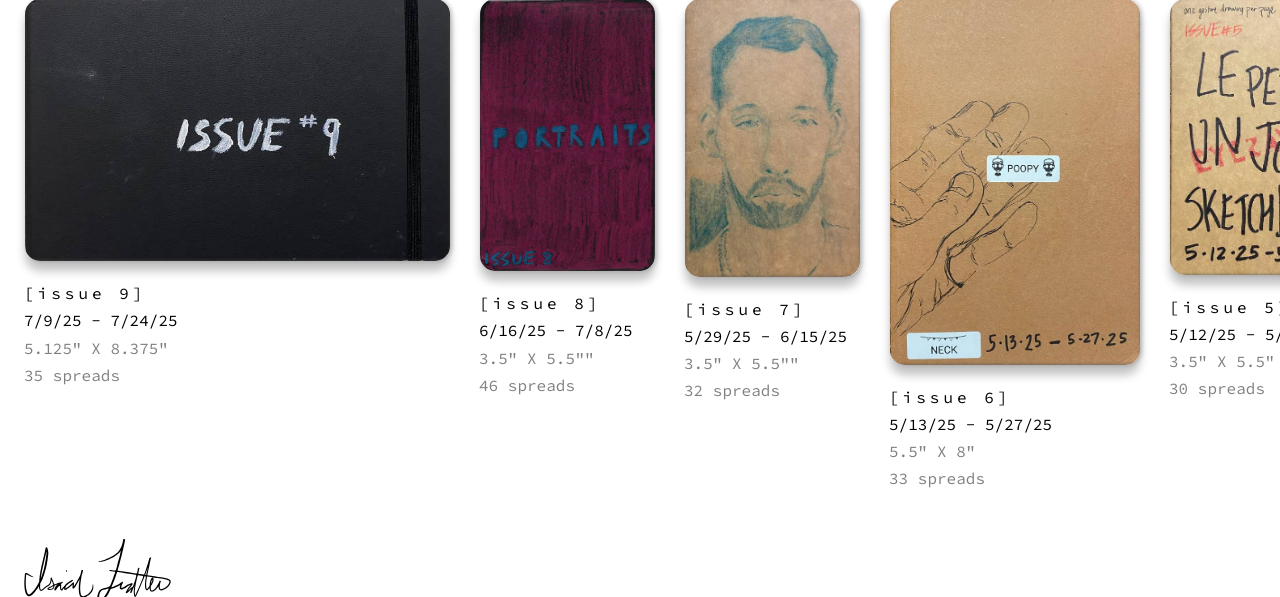
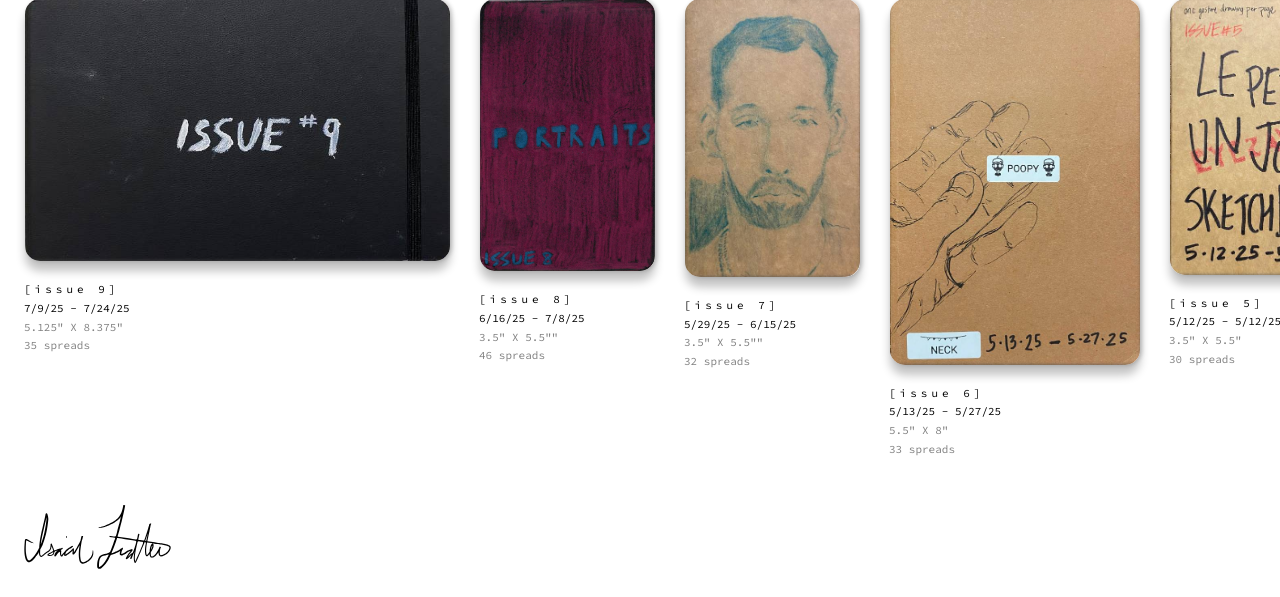
Before and after one commit to isaiahtrotter/eyezayuh, a PHP site: page / in a window 1280 px wide. Shown: the part 264-861 px from the top of the page. Run offline with PHP 8.4, Linux system fonts and the light colour scheme; some libraries are stand-ins or nearby versions.

Commit message:
fixing styling issue

```diff
--- a/styles.css
+++ b/styles.css
@@ -52,7 +52,7 @@ p {
 
 .sketchbook_text {
   margin: 0px 0px 0px 14px;
-  font-size: 11px important!;
+  font-size: 11px !important;
   line-height: 1.7;
 }
 
```
